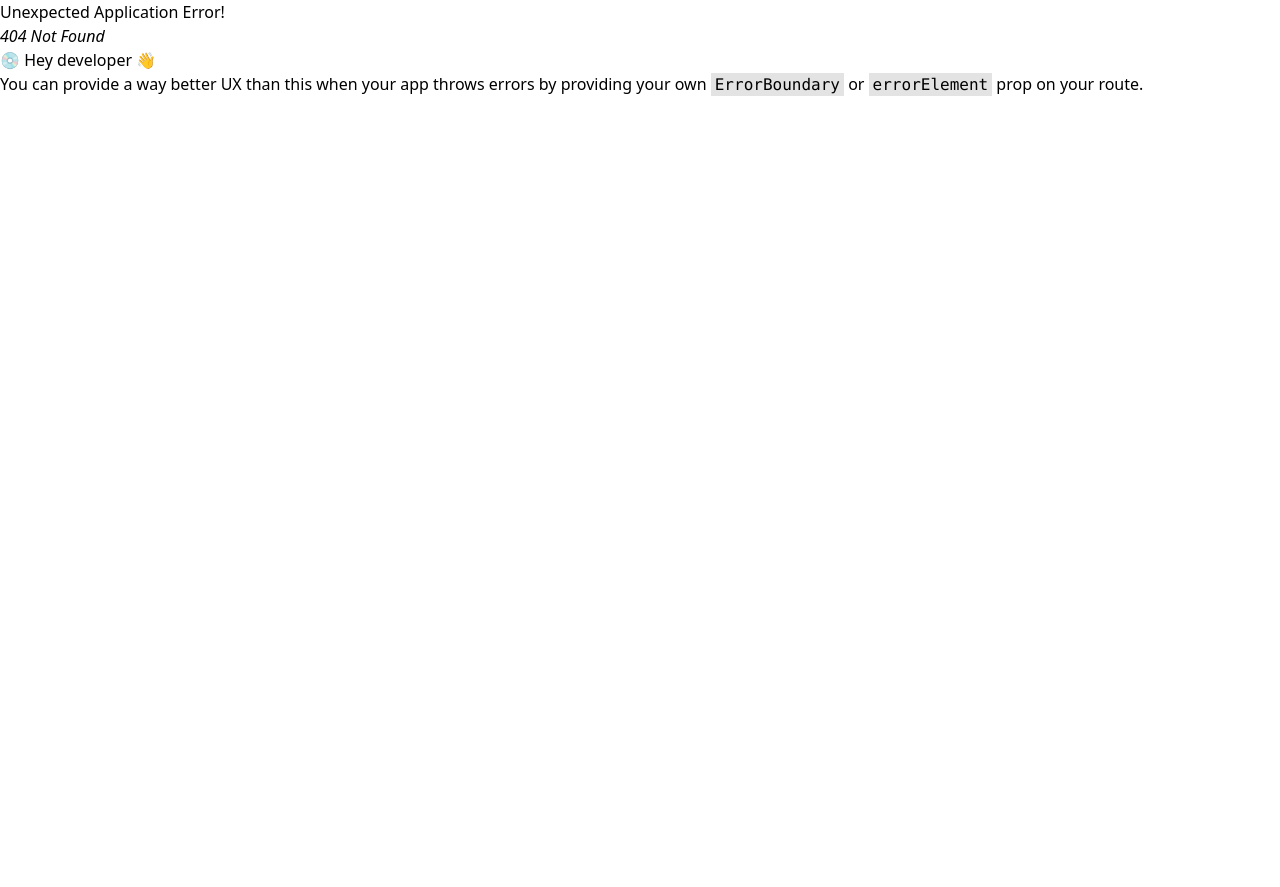
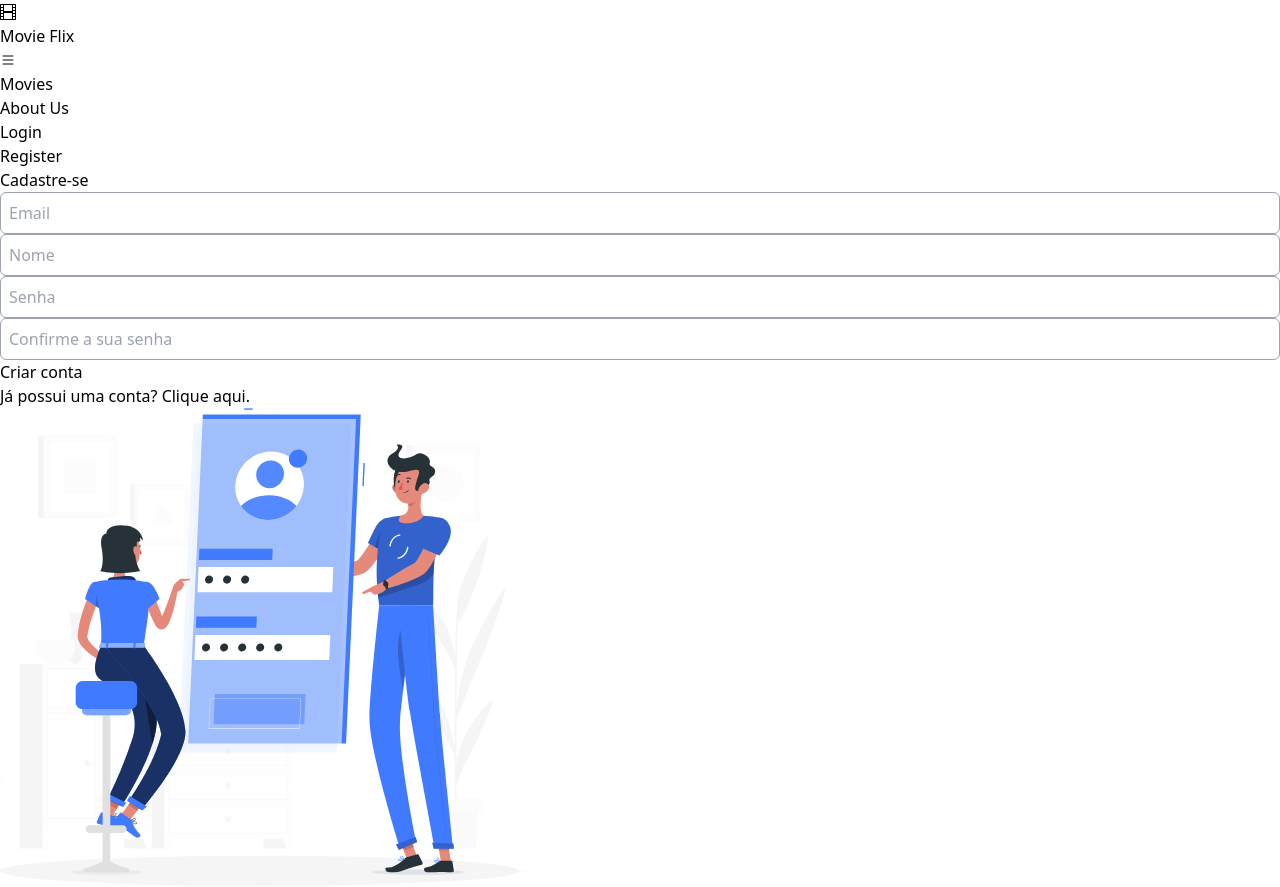
Before and after one commit to Fronchak-Projects/MovieFlix-Frontend, a React (Vite) app: page /auth/register in a window 1280 px wide. Before the commit this address had no page. Before the commit the page ends 800 px from the top, so only its background shows below. Built offline with nearby package versions, Linux system fonts and the light colour scheme.

Commit message:
Create Register component

```diff
--- a/src/App.tsx
+++ b/src/App.tsx
@@ -7,6 +7,7 @@ import {
 import Root from './pages/Root';
 import AuthContainer from './pages/AuthContainer';
 import Login from './components/Login';
+import Register from './components/Register';
 
 const router = createBrowserRouter(
   createRoutesFromElements(
@@ -22,6 +23,10 @@ const router = createBrowserRouter(
           path="login"
           element={ <Login /> }
         />
+        <Route
+          path="register"
+          element={ <Register /> }
+        />
       </Route>
     </Route>
   )
--- a/src/components/Login/index.tsx
+++ b/src/components/Login/index.tsx
@@ -1,10 +1,10 @@
-
+import { Link } from 'react-router-dom';
 
 const Login = () => {
 
   return (
     <div>
-      <h3 className="text-2xl font-bold mb-4">Login</h3>
+      <h3 className="text-3xl font-bold mb-4">Login</h3>
       <form className="mb-1">
         <div className="mb-3">
           <input
@@ -24,7 +24,7 @@ const Login = () => {
           className="w-full p-2 rounded-md bg-blue-500 text-white uppercase font-bold hover:bg-blue-700 duration-300"
         >Entrar <i className="bi bi-box-arrow-in-right"></i></button>
       </form>
-      <p className="text-sm">Ainda não possui uma conta? <a href="#" className="text-blue-500 hover:underline">Clique aqui</a>.</p>
+      <p className="text-sm">Ainda não possui uma conta? <Link to="/auth/register" className="text-blue-500 hover:underline">Clique aqui</Link>.</p>
     </div>
   );
 }
--- /dev/null
+++ b/src/components/Register/index.tsx
@@ -0,0 +1,46 @@
+import { Link } from "react-router-dom";
+
+const Register = () => {
+
+  return (
+    <div>
+      <h3 className="text-3xl font-bold mb-4">Cadastre-se</h3>
+      <form className="mb-1">
+        <div className="mb-3">
+          <input
+            type="email"
+            placeholder="Email"
+            className="form"
+          />
+        </div>
+        <div className="mb-3">
+          <input
+            type="text"
+            placeholder="Nome"
+            className="form"
+          />
+        </div>
+        <div className="mb-3">
+          <input
+              type="password"
+              placeholder="Senha"
+              className="form"
+            />
+        </div>
+        <div className="mb-3">
+          <input
+              type="password"
+              placeholder="Confirme a sua senha"
+              className="form"
+            />
+        </div>
+        <button
+          className="w-full p-2 rounded-md bg-blue-500 text-white uppercase font-bold hover:bg-blue-700 duration-300"
+        >Criar conta</button>
+      </form>
+      <p className="text-sm">Já possui uma conta? <Link to="/auth/login" className="text-blue-500 hover:underline">Clique aqui</Link>.</p>
+    </div>
+  );
+}
+
+export default Register;
```
